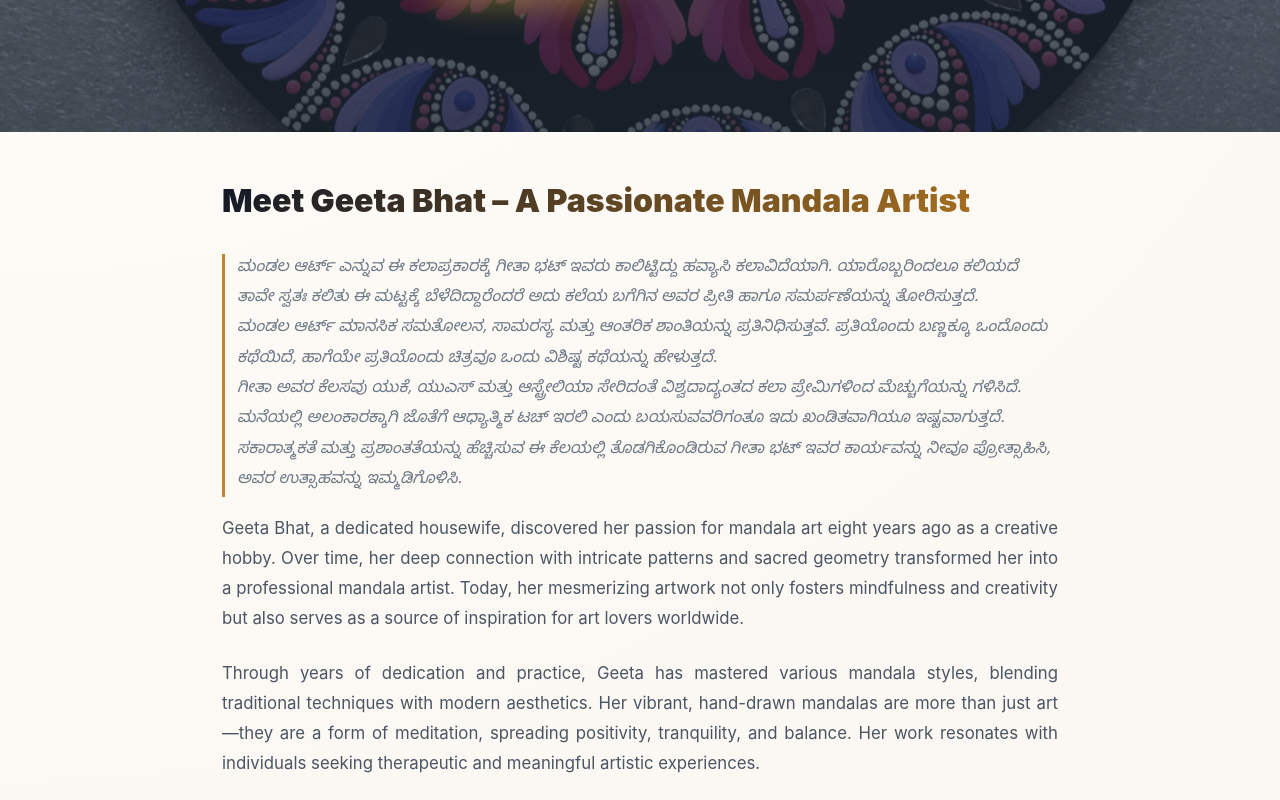
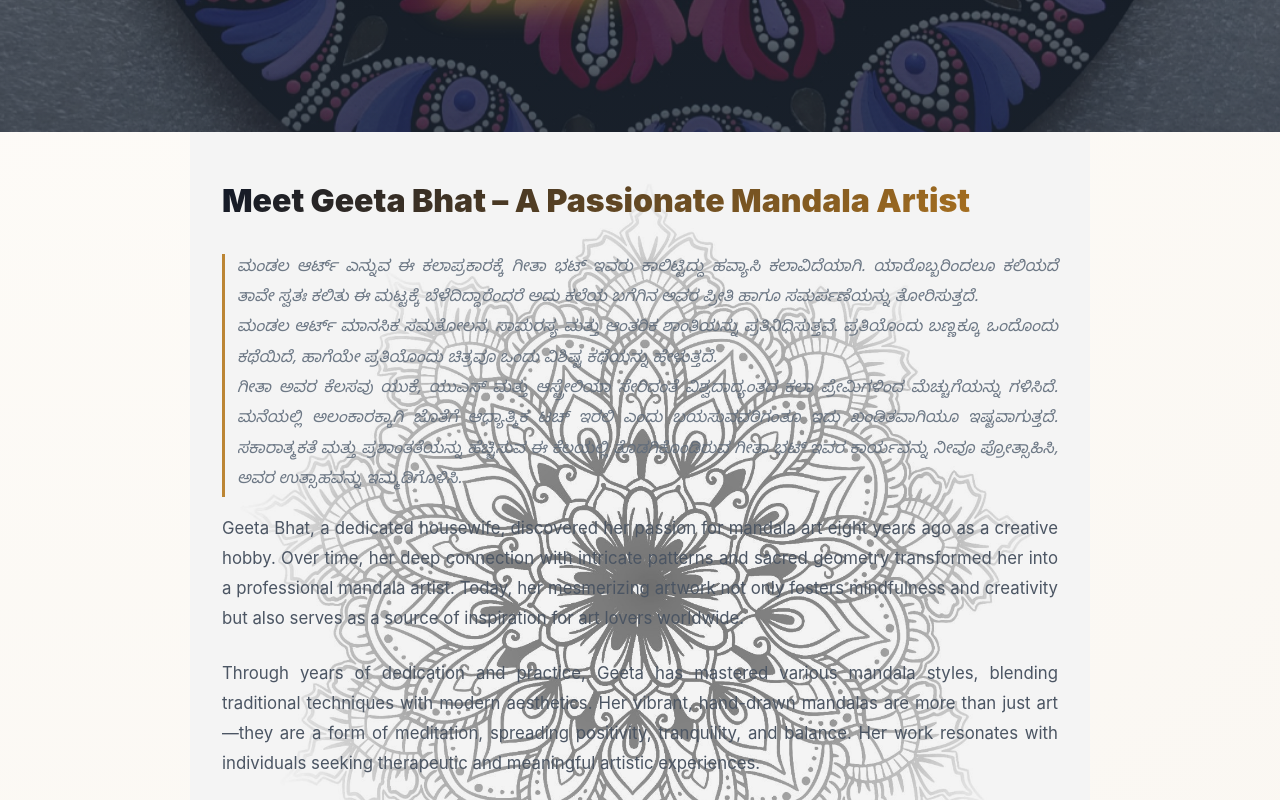
Before and after one commit to ChandanHegde24/Geetha_Artgallary, a React (Vite) app: page / in a window 1280 px wide. Shown: the part 740-1540 px from the top of the page. Built offline with nearby package versions, Linux system fonts and the light colour scheme.

Commit message:
Background Img

```diff
--- a/src/App.css
+++ b/src/App.css
@@ -570,6 +570,11 @@ h2 {
   max-width: 900px;
   margin: 0 auto;
   padding: 3rem 2rem;
+  background-image: url('/homeaboutbg.jpeg');
+  background-size: cover;
+  background-position: center;
+  background-repeat: no-repeat;
+  background-attachment: fixed;
 }
 
 .artist-bio-content h2 {
@@ -647,7 +652,7 @@ h2 {
 }
 
 .about-content {
-  text-align: left;
+  text-align: justify;
 }
 
 .about-subtitle {
@@ -671,6 +676,7 @@ h2 {
 }
 
 .about-text-kannada {
+  text-align: justify;
   color: var(--muted);
   line-height: 1.9;
   margin-bottom: 16px;
--- a/src/components/Home.jsx
+++ b/src/components/Home.jsx
@@ -72,7 +72,8 @@ const popularPicksProducts = [
 
 export default function Home() {
   return (
-    <>      <section className="mandala-info artist-bio-section">
+    <>
+    <section className="mandala-info artist-bio-section">
         <div className="artist-bio-content">
           <h2>Meet Geeta Bhat – A Passionate Mandala Artist</h2>
           <p className="about-text-kannada">ಮಂಡಲ ಆರ್ಟ್ ಎನ್ನುವ ಈ ಕಲಾಪ್ರಕಾರಕ್ಕೆ ಗೀತಾ ಭಟ್ ಇವರು ಕಾಲಿಟ್ಟಿದ್ದು ಹವ್ಯಾಸಿ ಕಲಾವಿದೆಯಾಗಿ. ಯಾರೊಬ್ಬರಿಂದಲೂ ಕಲಿಯದೆ ತಾವೇ ಸ್ವತಃ ಕಲಿತು ಈ ಮಟ್ಟಕ್ಕೆ ಬೆಳೆದಿದ್ದಾರೆಂದರೆ ಅದು ಕಲೆಯ ಬಗೆಗಿನ ಅವರ ಪ್ರೀತಿ ಹಾಗೂ ಸಮರ್ಪಣೆಯನ್ನು ತೋರಿಸುತ್ತದೆ. <br />ಮಂಡಲ ಆರ್ಟ್ ಮಾನಸಿಕ ಸಮತೋಲನ, ಸಾಮರಸ್ಯ ಮತ್ತು ಆಂತರಿಕ ಶಾಂತಿಯನ್ನು ಪ್ರತಿನಿಧಿಸುತ್ತವೆ. ಪ್ರತಿಯೊಂದು ಬಣ್ಣಕ್ಕೂ ಒಂದೊಂದು ಕಥೆಯಿದೆ, ಹಾಗೆಯೇ ಪ್ರತಿಯೊಂದು ಚಿತ್ರವೂ ಒಂದು ವಿಶಿಷ್ಟ ಕಥೆಯನ್ನು ಹೇಳುತ್ತದೆ. <br /> ಗೀತಾ ಅವರ ಕೆಲಸವು ಯುಕೆ, ಯುಎಸ್ ಮತ್ತು ಆಸ್ಟ್ರೇಲಿಯಾ ಸೇರಿದಂತೆ ವಿಶ್ವದಾದ್ಯಂತದ ಕಲಾ ಪ್ರೇಮಿಗಳಿಂದ ಮೆಚ್ಚುಗೆಯನ್ನು ಗಳಿಸಿದೆ. ಮನೆಯಲ್ಲಿ ಅಲಂಕಾರಕ್ಕಾಗಿ ಜೊತೆಗೆ ಆಧ್ಯಾತ್ಮಿಕ ಟಚ್ ಇರಲಿ ಎಂದು ಬಯಸುವವರಿಗಂತೂ ಇದು ಖಂಡಿತವಾಗಿಯೂ ಇಷ್ಟವಾಗುತ್ತದೆ. ಸಕಾರಾತ್ಮಕತೆ ಮತ್ತು ಪ್ರಶಾಂತತೆಯನ್ನು ಹೆಚ್ಚಿಸುವ ಈ ಕೆಲಯಲ್ಲಿ ತೊಡಗಿಕೊಂಡಿರುವ ಗೀತಾ ಭಟ್ ಇವರ ಕಾರ್ಯವನ್ನು ನೀವೂ ಪ್ರೋತ್ಸಾಹಿಸಿ, ಅವರ ಉತ್ಸಾಹವನ್ನು ಇಮ್ಮಡಿಗೊಳಿಸಿ.</p>
```
Also changed, not shown: public/homeaboutbg.jpeg (added), 1 other file (tests, documents, lock files or other folders).
